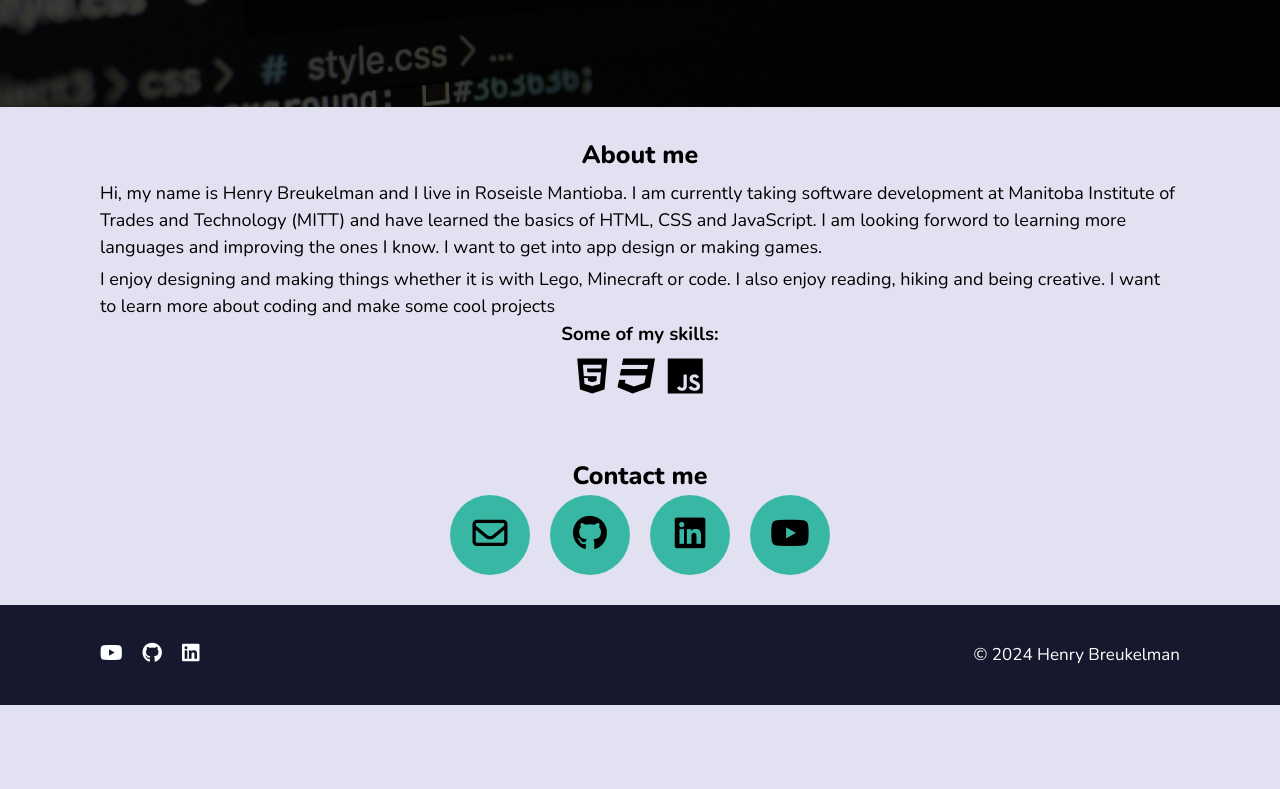
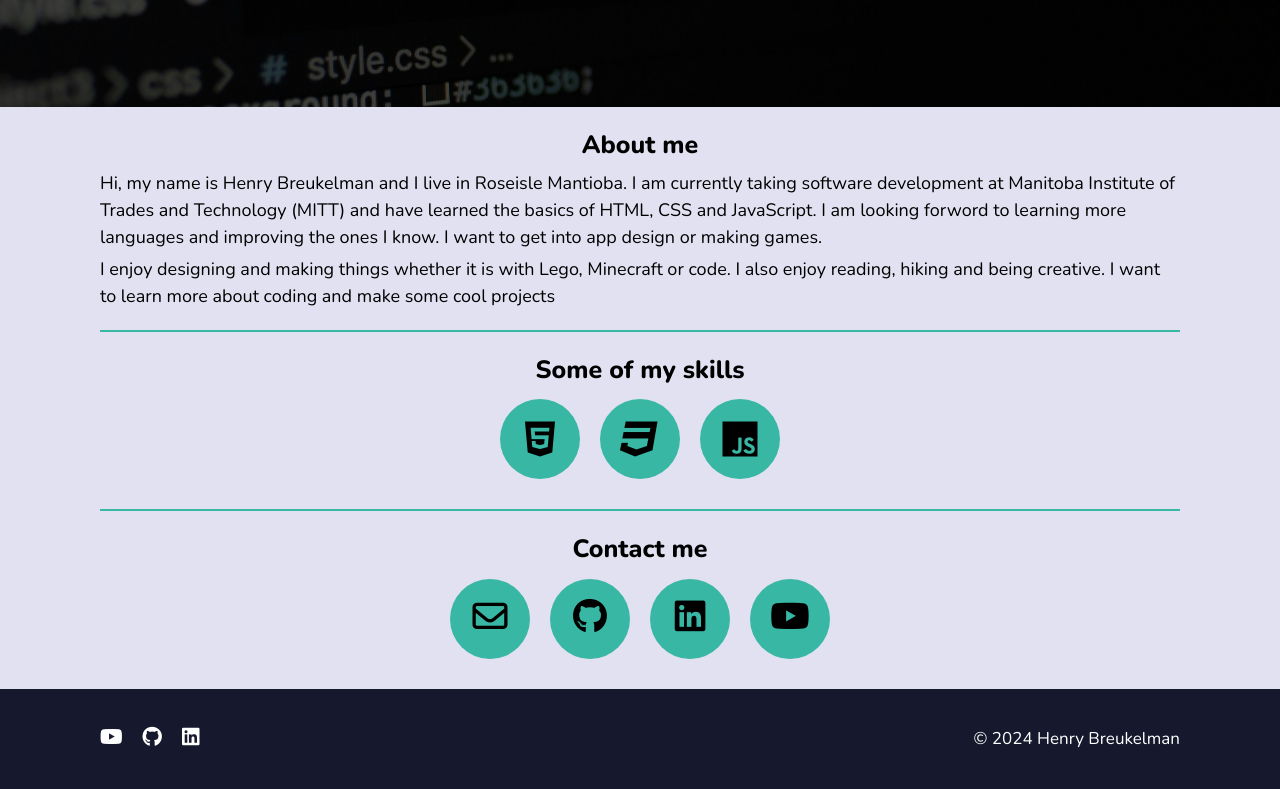
Before and after one commit to HenryBreukelman/my-website, a plain HTML site: page index.html in a window 1280 px wide. Shown: the part 693-1482 px from the top of the page. Before the commit the page ends 1398 px from the top, so only its background shows below. Drawn offline with nearby package versions, Linux system fonts and the light colour scheme.

Commit message:
added skills section

```diff
--- a/assets/style/index.css
+++ b/assets/style/index.css
@@ -34,8 +34,18 @@ body {
 }
 
 section {
-    margin-bottom: 10px;
     padding: 20px 0;
+}
+
+.circle {
+    height: 80px;
+    width: 80px;
+    background-color: #38b7a4;
+    border-radius: 50%;
+}
+
+.circle:hover {
+    animation: spin 1.5s ease-in-out;
 }
 
 /*
@@ -107,26 +117,32 @@ nav ul li a:hover {
     font-weight: 800;
 }
 
-.languages {
+/*skills*/
+
+.languages i {
     font-size: 40px;
+    color: #000;
+    margin: 10px;
+}
+
+.skills {
+    border-top: 2px solid #38b7a4;
+    border-bottom: 2px solid #38b7a4;
 }
 
 /*contact*/
+
+.contact {
+    margin-bottom: 10px;
+}
 
 .contacts ul li a{
     color: #000;
     font-size: 35px;
 }
 
-.contact-box {
-    height: 80px;
-    width: 80px;
-    background-color: #38b7a4;
-    border-radius: 50%;
-}
-
-.contact-box:hover {
-    animation: spin 1.5s ease-in-out;
+.contacts {
+    margin-top: 10px;
 }
 
 @keyframes spin {
--- a/index.html
+++ b/index.html
@@ -62,38 +62,39 @@
                     creative. I want to learn more about coding and make some cool
                     projects
                 </p>
-                <h3 class="center">
-                    Some of my skills:
-                </h3>
+            </section>
+            <!--skills-->
+            <section class="skills container">
+                <h2 class="center title">Some of my skills</h2>
                 <div class="center">
-                    <div class="languages">
-                        <i class="fa-brands fa-html5"></i>
-                        <i class="fa-brands fa-css3"></i>
-                        <i class="fa-brands fa-js"></i>
+                    <div class="languages flex">
+                        <i class="fa-brands fa-html5 circle center"></i>
+                        <i class="fa-brands fa-css3 circle center"></i>
+                        <i class="fa-brands fa-js circle center"></i>
                     </div>
                 </div>
             </section>
             <!--contact-->
-            <section class="contact-me container center" id="contact">
+            <section class="contact container center" id="contact">
                 <h2 class="title">Contact me</h2>
                 <div class="contacts">
                     <ul class="flex">
-                        <li class="contact-box center">
+                        <li class="circle center">
                             <a href="mailto:your-email@example.com" target="_blank">
                                 <i class="fa-regular fa-envelope"></i>
                             </a>
                         </li>
-                        <li class="contact-box center">
+                        <li class="circle center">
                             <a href="https://github.com/HenryBreukelman" target="_blank">
                                 <i class="fa-brands fa-github"></i>
                             </a>
                         </li>
-                        <li class="contact-box center">
+                        <li class="circle center">
                             <a href="https://www.linkedin.com/feed/" target="_blank">
                                 <i class="fa-brands fa-linkedin"></i>
                             </a>
                         </li>
-                        <li class="contact-box center">
+                        <li class="circle center">
                             <a href="https://www.youtube.com/@henry13b57" target="_blank">
                                 <i class="fa-brands fa-youtube"></i>
                             </a>
```
